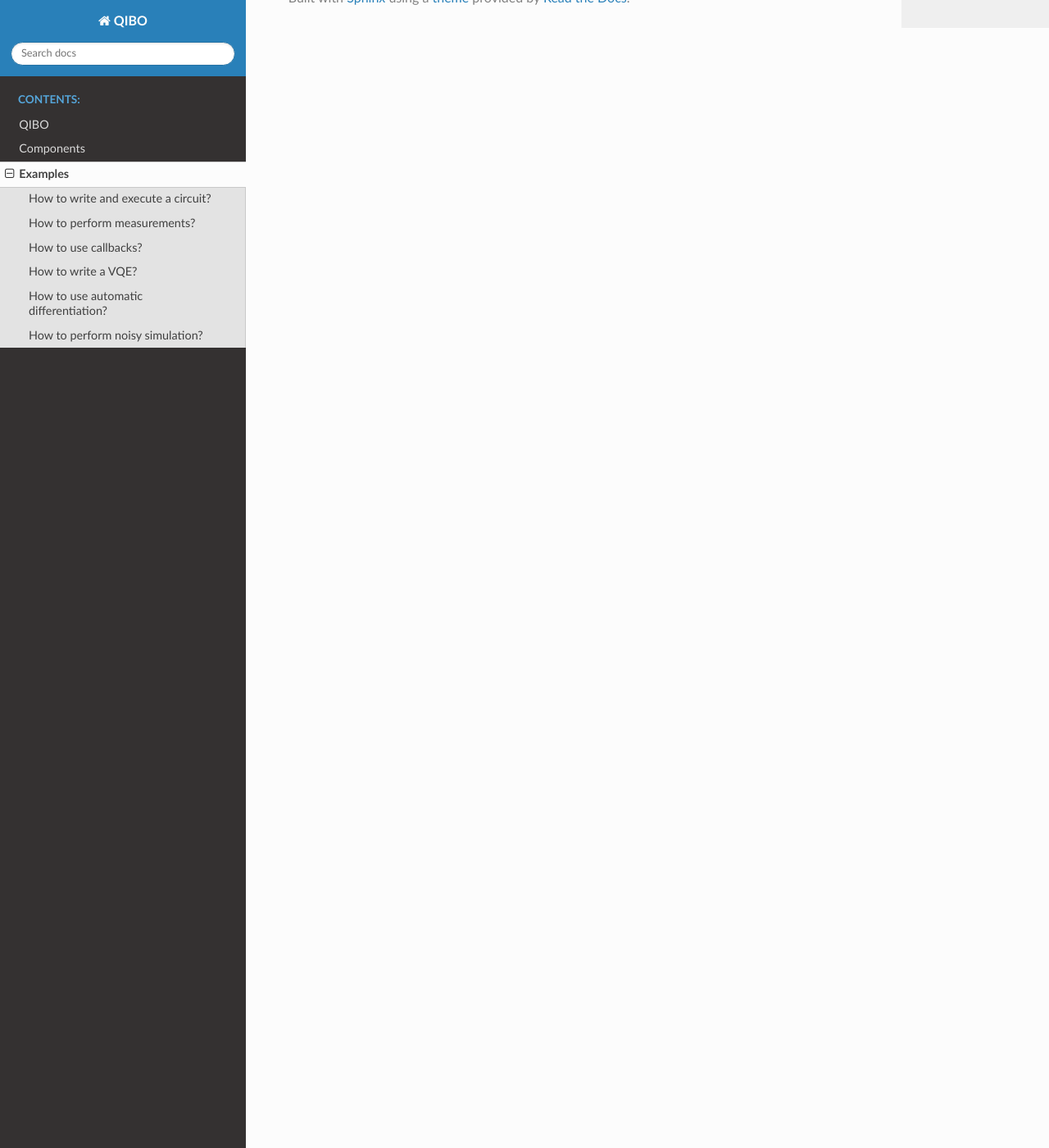
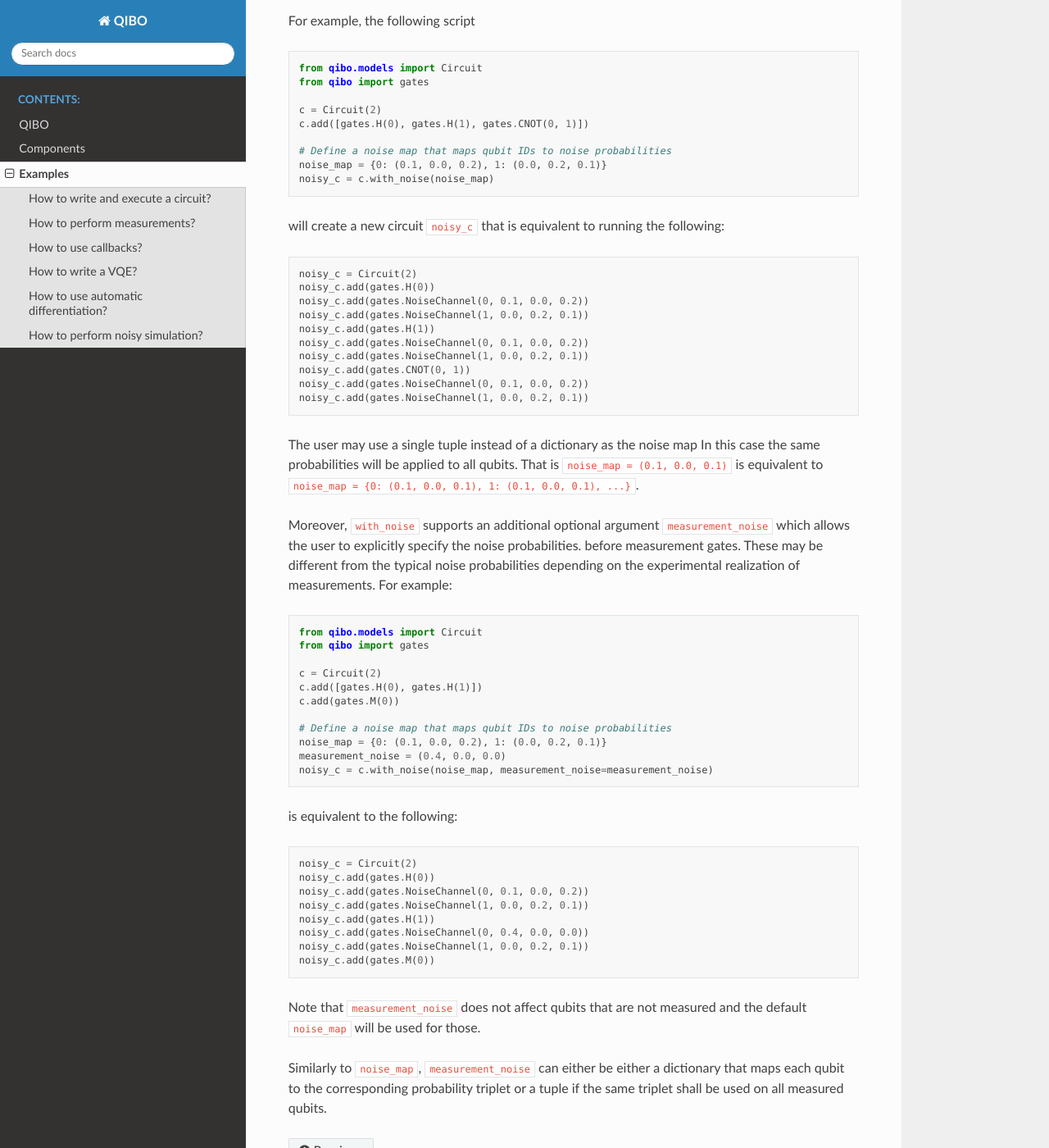
Before and after one commit to qiboteam/qibo, a Sphinx documentation site: the page built from doc/source/examples.rst, in a window 1280 px wide and 1400 px high, scrolled down 6938 px. Shown: the whole window at 82% size. Built offline with Sphinx 7.4.7 and the Read the Docs theme 2.0.0, drawn with Linux system fonts in a browser that asks for light colours; some of the changed text lies outside the part shown.

Commit message:
Add doc examples for with_noise

```diff
--- a/doc/source/examples.rst
+++ b/doc/source/examples.rst
@@ -357,3 +357,85 @@ will perform the transformation
 Note that ``Circuit`` will use state vectors until the first channel is found and will
 switch to density matrices for the rest of the simulation. Measurements and
 callbacks can be used exactly as in the pure state vector case.
+
+In practical applications noise typically occurs after every gate. For this reason,
+:class:`qibo.tensorflow.TensorflowCircuit` provides a `.with_noise()` method
+which automatically creates a new circuit that contains a noise channel after
+every normal gate. The user can control the probabilities of the noise channel
+using a noise map, which is a dictionary that maps qubits to the corresponding
+noise probability triplets.
+
+For example, the following script
+
+.. code-block:: python
+
+      from qibo.models import Circuit
+      from qibo import gates
+
+      c = Circuit(2)
+      c.add([gates.H(0), gates.H(1), gates.CNOT(0, 1)])
+
+      # Define a noise map that maps qubit IDs to noise probabilities
+      noise_map = {0: (0.1, 0.0, 0.2), 1: (0.0, 0.2, 0.1)}
+      noisy_c = c.with_noise(noise_map)
+
+will create a new circuit ``noisy_c`` that is equivalent to running the
+following:
+
+.. code-block:: python
+
+      noisy_c = Circuit(2)
+      noisy_c.add(gates.H(0))
+      noisy_c.add(gates.NoiseChannel(0, 0.1, 0.0, 0.2))
+      noisy_c.add(gates.NoiseChannel(1, 0.0, 0.2, 0.1))
+      noisy_c.add(gates.H(1))
+      noisy_c.add(gates.NoiseChannel(0, 0.1, 0.0, 0.2))
+      noisy_c.add(gates.NoiseChannel(1, 0.0, 0.2, 0.1))
+      noisy_c.add(gates.CNOT(0, 1))
+      noisy_c.add(gates.NoiseChannel(0, 0.1, 0.0, 0.2))
+      noisy_c.add(gates.NoiseChannel(1, 0.0, 0.2, 0.1))
+
+
+The user may use a single tuple instead of a dictionary as the noise map
+In this case the same probabilities will be applied to all qubits.
+That is ``noise_map = (0.1, 0.0, 0.1)`` is equivalent to
+``noise_map = {0: (0.1, 0.0, 0.1), 1: (0.1, 0.0, 0.1), ...}``.
+
+Moreover, ``with_noise`` supports an additional optional argument ``measurement_noise``
+which allows the user to explicitly specify the noise probabilities.
+before measurement gates. These may be different from the typical noise probabilities
+depending on the experimental realization of measurements. For example:
+
+.. code-block:: python
+
+      from qibo.models import Circuit
+      from qibo import gates
+
+      c = Circuit(2)
+      c.add([gates.H(0), gates.H(1)])
+      c.add(gates.M(0))
+
+      # Define a noise map that maps qubit IDs to noise probabilities
+      noise_map = {0: (0.1, 0.0, 0.2), 1: (0.0, 0.2, 0.1)}
+      measurement_noise = (0.4, 0.0, 0.0)
+      noisy_c = c.with_noise(noise_map, measurement_noise=measurement_noise)
+
+is equivalent to the following:
+
+.. code-block:: python
+
+      noisy_c = Circuit(2)
+      noisy_c.add(gates.H(0))
+      noisy_c.add(gates.NoiseChannel(0, 0.1, 0.0, 0.2))
+      noisy_c.add(gates.NoiseChannel(1, 0.0, 0.2, 0.1))
+      noisy_c.add(gates.H(1))
+      noisy_c.add(gates.NoiseChannel(0, 0.4, 0.0, 0.0))
+      noisy_c.add(gates.NoiseChannel(1, 0.0, 0.2, 0.1))
+      noisy_c.add(gates.M(0))
+
+Note that ``measurement_noise`` does not affect qubits that are not measured
+and the default ``noise_map`` will be used for those.
+
+Similarly to ``noise_map``, ``measurement_noise`` can either be either a
+dictionary that maps each qubit to the corresponding probability triplet or
+a tuple if the same triplet shall be used on all measured qubits.
```
